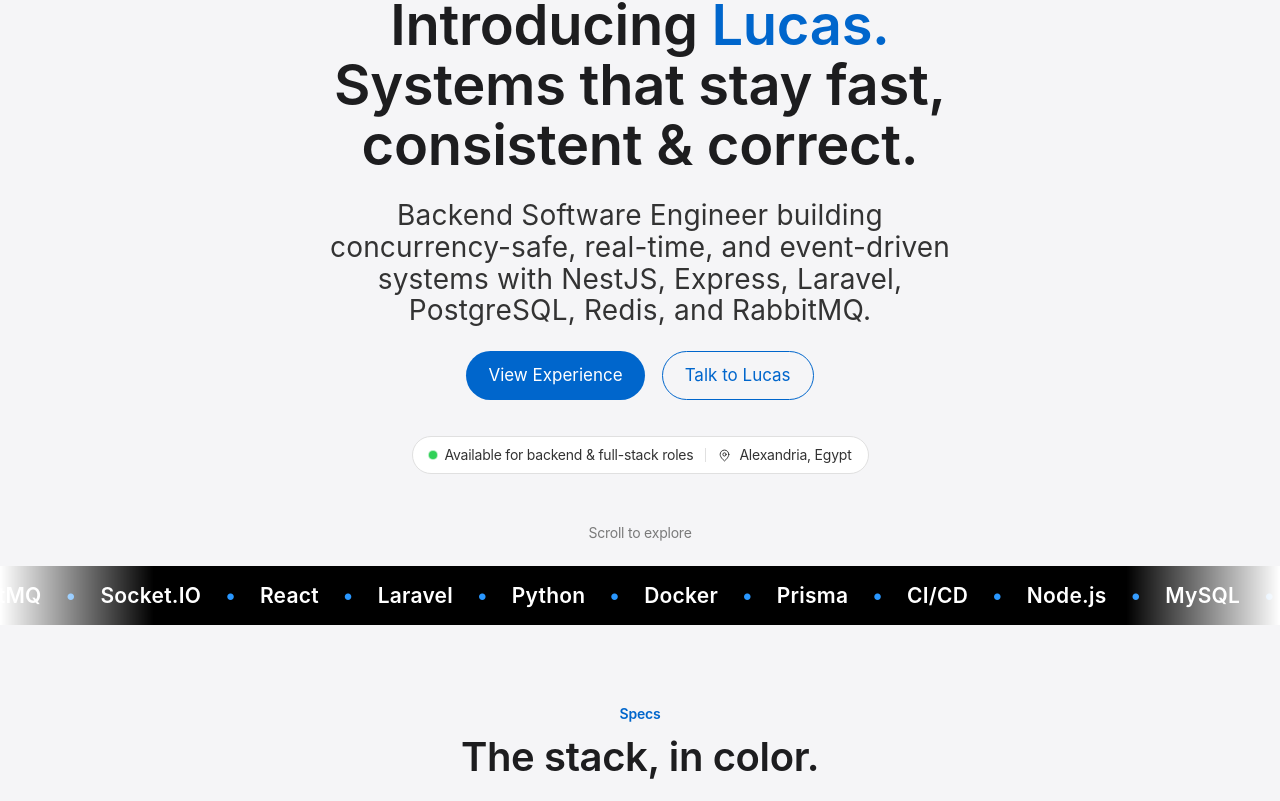
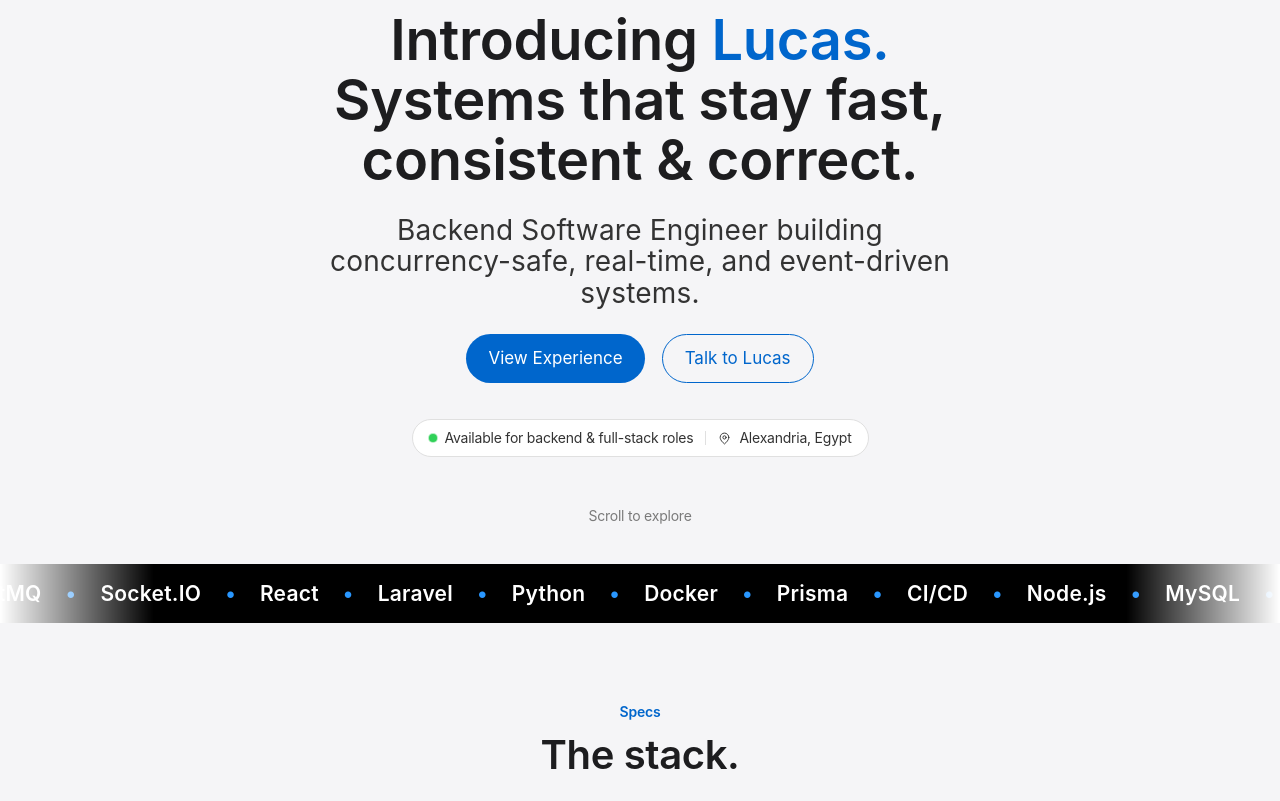
Before and after one commit to loucass/portfolio, a React (Vite) app: page / in a window 1280 px wide. Shown: the part 172-973 px from the top of the page. Built offline with nearby package versions, Linux system fonts and the light colour scheme.

Commit message:
make some necessary edits

```diff
--- a/src/components/Specs.tsx
+++ b/src/components/Specs.tsx
@@ -35,11 +35,8 @@
           Specs
         </p>
         <h2 className="display-lg specs__title" data-reveal>
-          The stack, in color.
+          The stack.
         </h2>
-        <p className="lead-airy specs__sub" data-reveal>
-          Every tool here earned its place in production — under real concurrency.
-        </p>
 
         <ul className="specs__grid">
           {specGroups.map((group) => {
--- a/src/data/content.ts
+++ b/src/data/content.ts
@@ -16,7 +16,7 @@
   github: "github.com/loucass",
   githubHref: "https://github.com/loucass",
   summary:
-    "Backend Software Engineer building concurrency-safe, real-time, and event-driven systems with NestJS, Express, Laravel, PostgreSQL, Redis, and RabbitMQ.",
+    "Backend Software Engineer building concurrency-safe, real-time, and event-driven systems.",
 };
 
 export type NavLink = { id: string; label: string };
```
